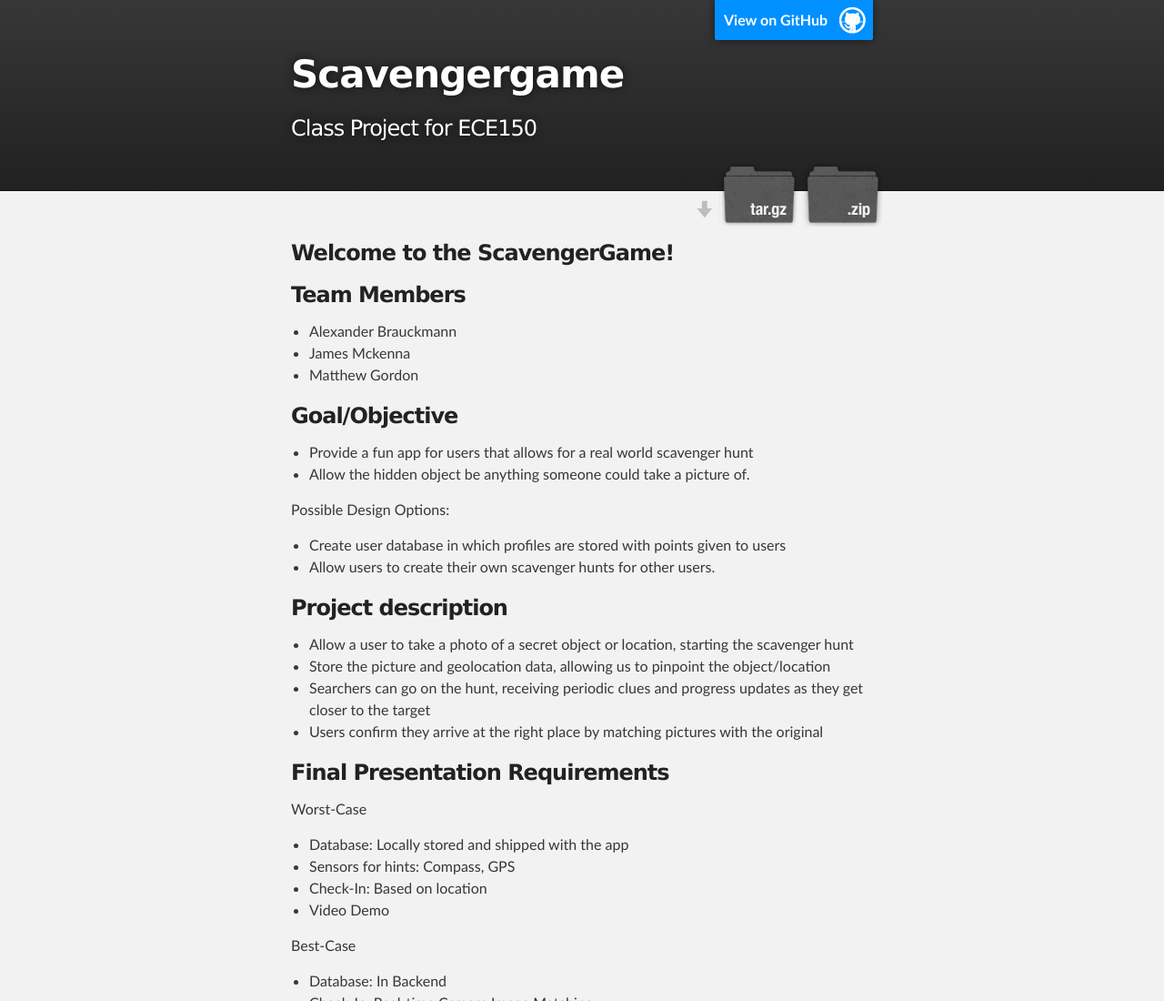
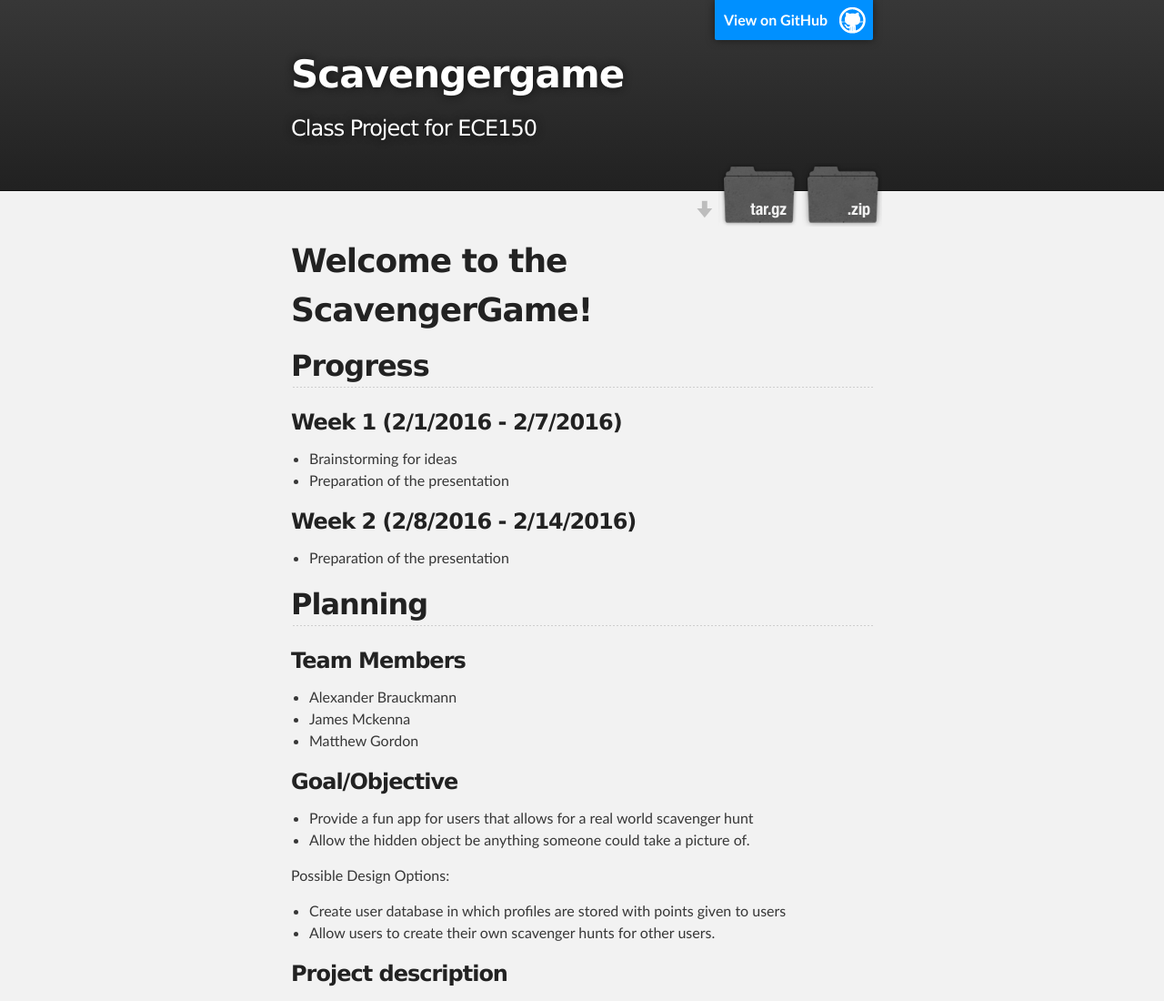
Before and after one commit to alexanderb14/AwesomeScavengerHunt, a plain HTML site: page index.html in a window 1280 px wide. Shown: the top 1100 px of the page at 91% size. Drawn offline with Linux system fonts and the light colour scheme.

```diff
--- a/index.html
+++ b/index.html
@@ -31,8 +31,29 @@
     <!-- MAIN CONTENT -->
     <div id="main_content_wrap" class="outer">
       <section id="main_content" class="inner">
-        <h3>
-<a id="welcome-to-the-scavengergame" class="anchor" href="#welcome-to-the-scavengergame" aria-hidden="true"><span aria-hidden="true" class="octicon octicon-link"></span></a>Welcome to the ScavengerGame!</h3>
+        <h1>
+<a id="welcome-to-the-scavengergame" class="anchor" href="#welcome-to-the-scavengergame" aria-hidden="true"><span aria-hidden="true" class="octicon octicon-link"></span></a>Welcome to the ScavengerGame!</h1>
+
+<h2>
+<a id="progress" class="anchor" href="#progress" aria-hidden="true"><span aria-hidden="true" class="octicon octicon-link"></span></a>Progress</h2>
+
+<h3>
+<a id="week-1-212016---272016" class="anchor" href="#week-1-212016---272016" aria-hidden="true"><span aria-hidden="true" class="octicon octicon-link"></span></a>Week 1 (2/1/2016 - 2/7/2016)</h3>
+
+<ul>
+<li>Brainstorming for ideas</li>
+<li>Preparation of the presentation</li>
+</ul>
+
+<h3>
+<a id="week-2-282016---2142016" class="anchor" href="#week-2-282016---2142016" aria-hidden="true"><span aria-hidden="true" class="octicon octicon-link"></span></a>Week 2 (2/8/2016 - 2/14/2016)</h3>
+
+<ul>
+<li>Preparation of the presentation</li>
+</ul>
+
+<h2>
+<a id="planning" class="anchor" href="#planning" aria-hidden="true"><span aria-hidden="true" class="octicon octicon-link"></span></a>Planning</h2>
 
 <h3>
 <a id="team-members" class="anchor" href="#team-members" aria-hidden="true"><span aria-hidden="true" class="octicon octicon-link"></span></a>Team Members</h3>
```
Also changed, not shown: params.json (+1 -1 lines).
